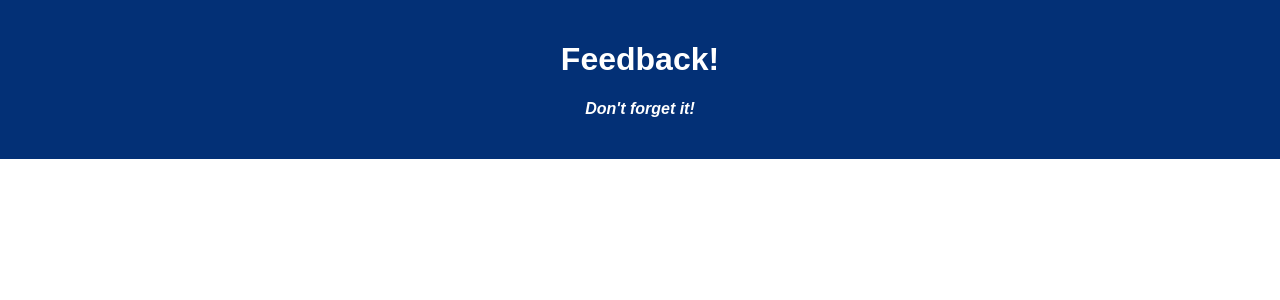
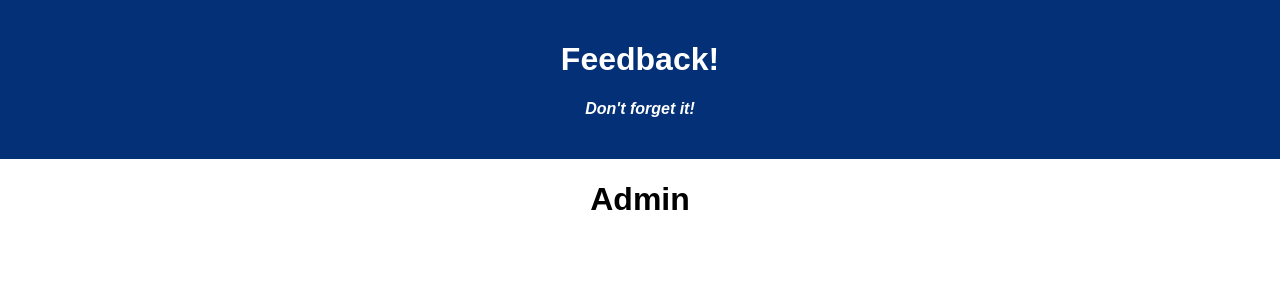
Before and after one commit to danielfenske/redux-feedback-loop, a React (Create React App) app: page /#/admin in a window 1280 px wide. Shown: the top 300 px of the page. Built offline with nearby package versions, Linux system fonts and the light colour scheme.

Commit message:
Added admin as component and route as part of project

```diff
--- /dev/null
+++ b/src/components/Admin/Admin.jsx
@@ -0,0 +1,7 @@
+const Admin = () => {
+    return (
+        <h1>Admin</h1>
+    );
+}
+
+export default Admin;
--- a/src/components/App/App.jsx
+++ b/src/components/App/App.jsx
@@ -9,6 +9,7 @@ import Content from '../Content/Content.jsx';
 import Support from '../Support/Support.jsx';
 import Comments from '../Comments/Comments.jsx';
 import Review from '../Review/Review.jsx';
+import Admin from '../Admin/Admin.jsx';
 
 // IMPORT ROUTING
 import { HashRouter as Router, Route, Link } from 'react-router-dom';
@@ -47,6 +48,10 @@ function App() {
           <Review />
         </Route>
 
+        <Route path='/admin' exact>
+          <Admin/>
+        </Route>
+
       </div>
     </Router>
   );
```
